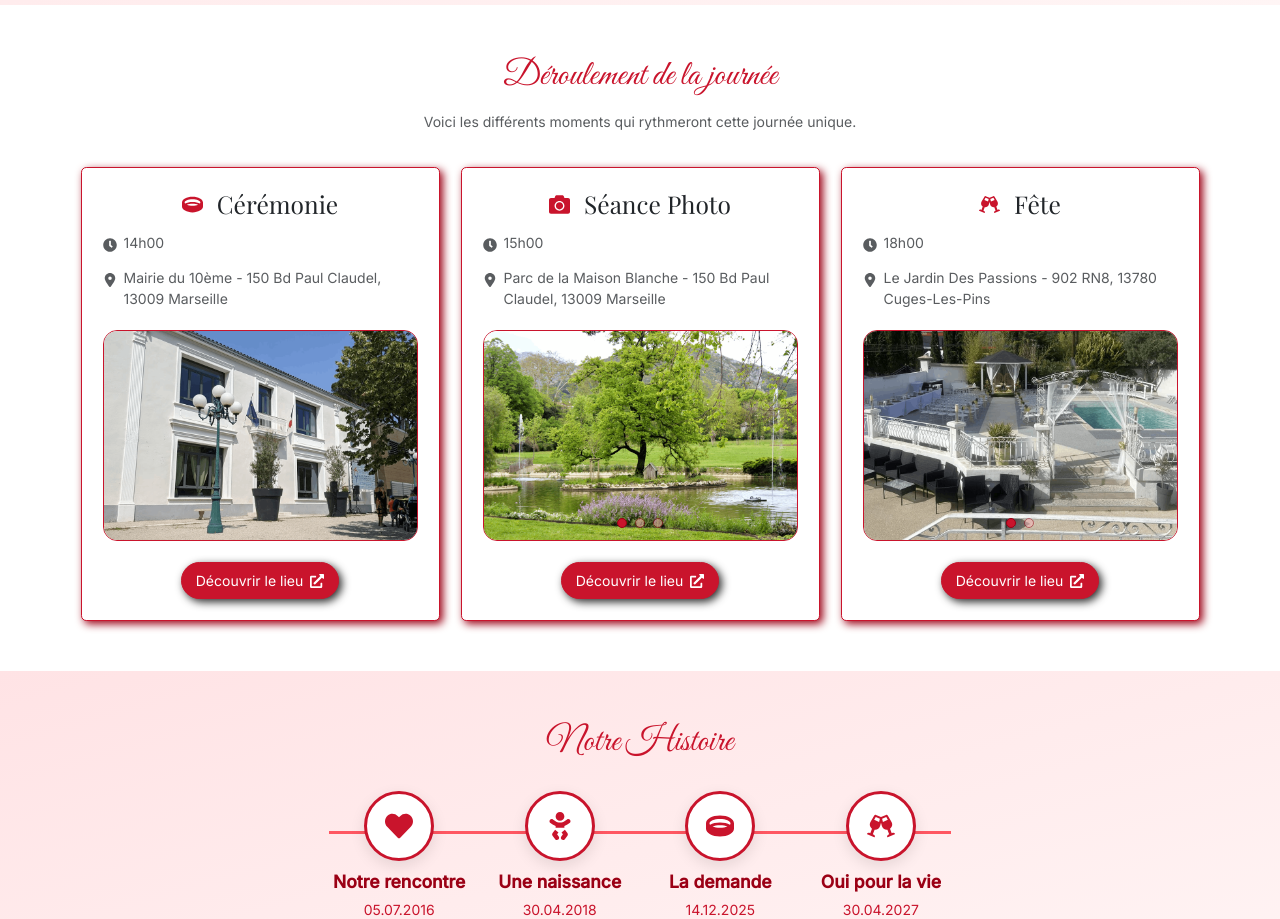
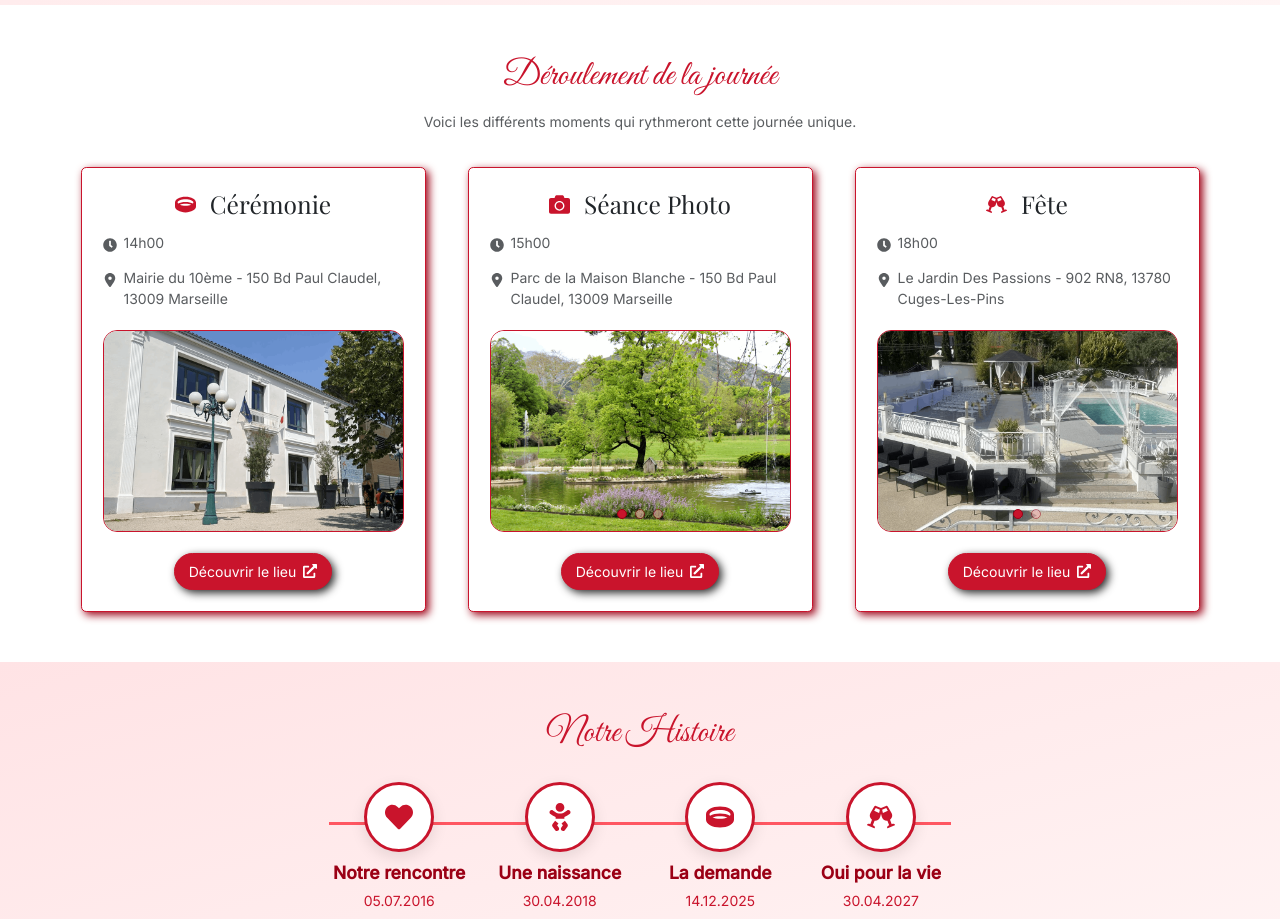
Before and after one commit to Piero13/wedding-app, a React (Vite) app: page / in a window 1280 px wide. Shown: the part 880-1799 px from the top of the page. Built offline with nearby package versions, Linux system fonts and the light colour scheme; no server answers; the database is empty.

Commit message:
update hom ux

```diff
--- a/src/features/home/WeddingInfos.jsx
+++ b/src/features/home/WeddingInfos.jsx
@@ -104,11 +104,12 @@ export default function WeddingInfos() {
                 </div>
 
                 {/* Card */}
-                <Row className="g-6 g-lg-4">
+                <Row className="g-6 g-lg-7">
                     {sections.map((section, index) => (
                         <Col
                             xs={12}
-                            md={4}
+                            md={6}
+                            lg={4}
                             key={section.title}
                         >
 
```
